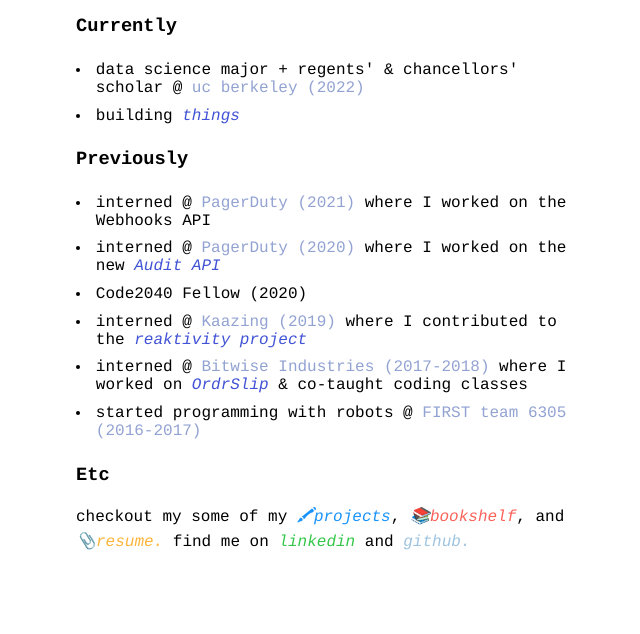
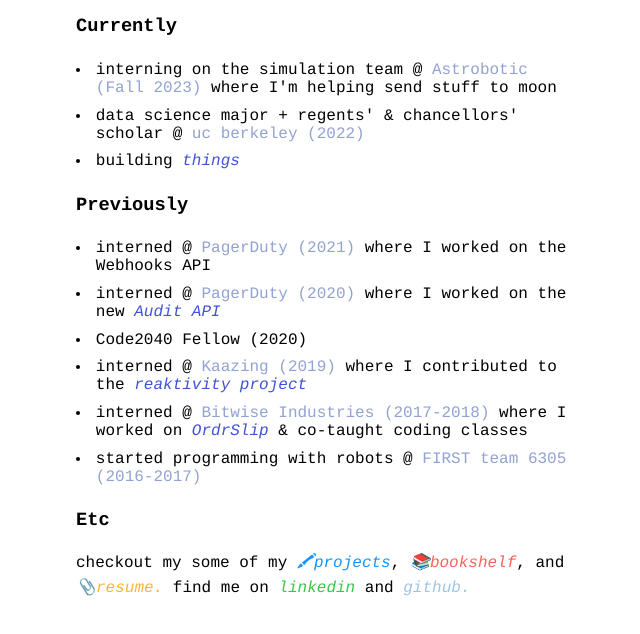
Before and after one commit to amandaratio/amandaratio.github.io, a plain HTML site: page index.html in a window 1280 px wide. Shown: the part 136-770 px from the top of the page, without its empty margins (314-954 px from the left). Drawn offline with Linux system fonts and the light colour scheme.

Commit message:
Update index.html

```diff
--- a/index.html
+++ b/index.html
@@ -27,6 +27,11 @@
             <div class="current">
                 <h3>Currently</h3>
                 <ul>
+                    <li>
+                        interning on the simulation team @
+                        <span class="lavender">Astrobotic (Fall 2023)</span>
+                         where I'm helping send stuff to moon
+                    </li>
                     <li>
                         data science major + regents' & chancellors' scholar @
                         <span class="lavender oneline">
```
